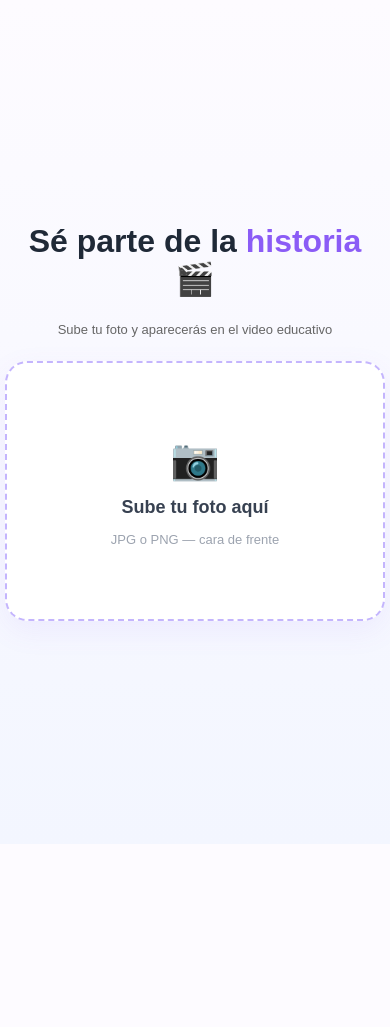
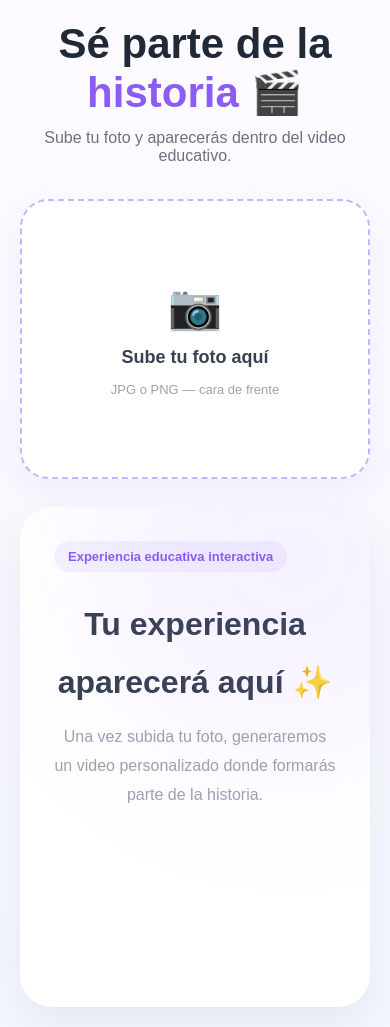
Before and after one commit to pxlxth/app_facefusion, a Flask app: template templates/index.html in a window 390 px wide. Before the commit the page ends 633 px from the top, so only its background shows below. Run offline with Flask 3, Linux system fonts and the light colour scheme; the template is opened without the code that fills it, so the values that code supplies are empty.

Commit message:
interfaz antes de flashcards

```diff
--- a/app.py
+++ b/app.py
@@ -2,6 +2,7 @@ import os
 import uuid
 import subprocess
 from flask import Flask, request, jsonify, send_from_directory, send_file
+from flask import render_template
 
 app = Flask(__name__)
 
@@ -16,7 +17,7 @@ os.makedirs(OUTPUT_DIR, exist_ok=True)
 
 @app.route("/")
 def index():
-    return send_from_directory(BASE_DIR, "index.html")
+    return render_template("index.html")
 
 @app.route("/procesar", methods=["POST"])
 def procesar():
--- a/templates/index.html
+++ b/templates/index.html
@@ -4,164 +4,343 @@
   <meta charset="UTF-8">
   <meta name="viewport" content="width=device-width, initial-scale=1.0">
   <title>FaceFusion Educativo</title>
+
   <style>
-    * { margin: 0; padding: 0; box-sizing: border-box; }
 
-    body {
-      background: linear-gradient(180deg, #fdfbff 0%, #f3f6ff 100%);
-      color: #1f2937;
-      font-family: Arial, sans-serif;
-      min-height: 100vh;
-      display: flex;
-      flex-direction: column;
-      align-items: center;
-      justify-content: center;
-      gap: 24px;
-      padding: 40px 20px;
+    *{
+      margin:0;
+      padding:0;
+      box-sizing:border-box;
     }
 
-    h1 {
-      font-size: 32px;
-      color: #1f2937;
-      text-align: center;
-      font-weight: 700;
+    body{
+      background:linear-gradient(180deg,#fdfbff 0%,#f3f6ff 100%);
+      color:#1f2937;
+      font-family:Arial,sans-serif;
+      min-height:100vh;
+      padding:40px;
     }
 
-    h1 span {
-      color: #8b5cf6;
+    .container{
+      max-width:1300px;
+      margin:auto;
+      display:flex;
+      flex-direction:column;
+      gap:34px;
     }
 
-    .upload-box {
-      width: 380px;
-      height: 260px;
-      border: 2px dashed #c4b5fd;
-      background: white;
-      border-radius: 22px;
-      display: flex;
-      flex-direction: column;
-      align-items: center;
-      justify-content: center;
-      gap: 14px;
-      cursor: pointer;
-      transition: all 0.25s ease;
-      position: relative;
-      overflow: hidden;
-      box-shadow: 0 10px 30px rgba(139, 92, 246, 0.08);
+    .header{
+      text-align:center;
     }
 
-    .upload-box:hover {
-      background: #faf7ff;
-      border-color: #8b5cf6;
-      transform: translateY(-2px);
-    }
-    .upload-box.has-image { border-style: solid; border-color: #4caf50; }
-    .upload-icon { font-size: 40px; }
-    .upload-box p {font-size: 18px;color: #374151;font-weight: 600;}
-    .upload-box span {font-size: 13px;color: #9ca3af;}
-
-    #preview-img {
-      width: 100%;
-      height: 100%;
-      object-fit: cover;
-      border-radius: 14px;
-      display: none;
-      position: absolute;
-      top: 0; left: 0;
+    .header h1{
+      font-size:42px;
+      margin-bottom:12px;
+      font-weight:700;
     }
 
-    input[type="file"] { display: none; }
-
-    .btn-procesar {
-      background: linear-gradient(135deg, #8b5cf6, #a78bfa);      color: white;
-      border: none;
-      padding: 14px 40px;
-      border-radius: 12px;
-      font-size: 16px;
-      cursor: pointer;
-      transition: background 0.2s, opacity 0.2s;
-      display: none;
+    .header span{
+      color:#8b5cf6;
     }
 
-    .btn-procesar:hover {transform: translateY(-1px);opacity: 0.95;}
-    .btn-procesar:disabled { opacity: 0.5; cursor: not-allowed; }
-
-    .estado {
-      font-size: 14px;
-      color: #888;
-      text-align: center;
-      display: none;
-      max-width: 380px;
-      line-height: 1.6;
+    .header p{
+      color:#6b7280;
+      font-size:16px;
     }
 
-    .progreso {
-      width: 380px;
-      height: 6px;
-      background: #e5e7eb;
-      border-radius: 6px;
-      overflow: hidden;
-      display: none;
+    .workspace{
+      display:flex;
+      gap:28px;
+      align-items:stretch;
+      justify-content:center;
+      transition:0.4s ease;
     }
 
-    .progreso-barra {
-      height: 100%;
-      width: 0%;
-      background: linear-gradient(90deg, #7c6aff, #a090ff);
-      border-radius: 6px;
-      animation: cargar 90s linear forwards;
+    .sidebar{
+      width:340px;
+      display:flex;
+      flex-direction:column;
+      gap:18px;
+      transition:0.4s ease;
     }
 
-    @keyframes cargar { to { width: 95%; } }
-
-    .resultado {
-      display: none;
-      flex-direction: column;
-      align-items: center;
-      gap: 16px;
+    .upload-box{
+      width:100%;
+      height:280px;
+      border:2px dashed #c4b5fd;
+      background:white;
+      border-radius:28px;
+      display:flex;
+      flex-direction:column;
+      align-items:center;
+      justify-content:center;
+      gap:14px;
+      cursor:pointer;
+      transition:0.3s ease;
+      position:relative;
+      overflow:hidden;
+      box-shadow:0 10px 30px rgba(139,92,246,0.08);
     }
 
-    .resultado video {
-      width: 380px;
-      border-radius: 16px;
-      background: #000;
-      box-shadow: 0 15px 35px rgba(0,0,0,0.08);
+    .upload-box.compact{
+      height:200px;
     }
 
-    .btn-descargar {
-      background: #4caf50;
-      color: white;
-      border: none;
-      padding: 12px 32px;
-      border-radius: 12px;
-      font-size: 15px;
-      cursor: pointer;
-      text-decoration: none;
-      display: inline-block;
+    .upload-box:hover{
+      background:#faf7ff;
+      border-color:#8b5cf6;
+      transform:translateY(-2px);
     }
 
-    .btn-descargar:hover { background: #43a047; }
+    .upload-box.has-image{
+      border-style:solid;
+      border-color:#8b5cf6;
+    }
 
-    .btn-nuevo {
-      background: transparent;
-      color: #7c6aff;
-      border: 1px solid #7c6aff;
-      padding: 10px 28px;
-      border-radius: 12px;
-      font-size: 14px;
-      cursor: pointer;
+    .upload-icon{
+      font-size:44px;
     }
+
+    .upload-box p{
+      font-size:18px;
+      color:#374151;
+      font-weight:600;
+    }
+
+    .upload-box span{
+      font-size:13px;
+      color:#9ca3af;
+    }
+
+    #preview-img{
+      width:100%;
+      height:100%;
+      object-fit:cover;
+      border-radius:24px;
+      display:none;
+      position:absolute;
+      top:0;
+      left:0;
+    }
+
+    input[type="file"]{
+      display:none;
+    }
+
+    .btn-procesar{
+      background:linear-gradient(135deg,#8b5cf6,#a78bfa);
+      color:white;
+      border:none;
+      padding:16px;
+      border-radius:16px;
+      font-size:16px;
+      cursor:pointer;
+      transition:0.25s ease;
+      display:none;
+      width:100%;
+      font-weight:600;
+    }
+
+    .btn-procesar:hover{
+      transform:translateY(-1px);
+      opacity:0.95;
+    }
+
+    .btn-procesar:disabled{
+      opacity:0.6;
+      cursor:not-allowed;
+    }
+
+    .video-section{
+      flex:1;
+      min-height:640px;
+      background:white;
+      border-radius:32px;
+      padding:34px;
+      display:flex;
+      flex-direction:column;
+      align-items:center;
+      justify-content:flex-start;
+      gap:24px;
+      box-shadow:0 15px 40px rgba(0,0,0,0.06);
+      transition:0.4s ease;
+      position:relative;
+      overflow:hidden;
+    }
+    .video-section::before{
+      content:'';
+      position:absolute;
+      width:400px;
+      height:400px;
+      background:rgba(139,92,246,0.08);
+      border-radius:50%;
+      top:-150px;
+      right:-120px;
+      filter:blur(80px);
+    }
+
+    .video-placeholder{
+      text-align:center;
+      color:#9ca3af;
+      line-height:1.8;
+      max-width:500px;
+    }
+
+    .video-placeholder h2{
+      color:#374151;
+      margin-bottom:12px;
+      font-size:32px;
+    }
+
+    .progreso{
+      width:100%;
+      max-width:650px;
+      height:8px;
+      background:#e5e7eb;
+      border-radius:10px;
+      overflow:hidden;
+      display:none;
+    }
+
+    .progreso-barra{
+      height:100%;
+      width:0%;
+      background:linear-gradient(90deg,#8b5cf6,#c4b5fd);
+      border-radius:10px;
+      animation:cargar 90s linear forwards;
+    }
+
+    @keyframes cargar{
+      to{
+        width:95%;
+      }
+    }
+
+    .estado{
+      font-size:15px;
+      color:#6b7280;
+      text-align:center;
+      display:none;
+      line-height:1.7;
+    }
+
+    .resultado{
+      display:none;
+      flex-direction:column;
+      align-items:center;
+      gap:18px;
+      width:100%;
+    }
+
+    .resultado video{
+
+      width:100%;
+      max-width:620px;
+      max-height: 70vh;
+      border-radius:28px;
+      background:black;
+      box-shadow:0 15px 35px rgba(0,0,0,0.08);
+    }
+    #video-original{
+      width:100%;
+      max-width:620px;
+      max-height:70vh;
+      border-radius:28px;
+      opacity:0.95;
+      object-fit:cover;
+      box-shadow:0 15px 35px rgba(0,0,0,0.08);
+      transition:opacity 0.4s ease;
+    }
+
+    .btn-descargar{
+      background:linear-gradient(135deg,#8b5cf6,#a78bfa);      color:white;
+      border:none;
+      padding:14px 34px;
+      border-radius:16px;
+      font-size:15px;
+      cursor:pointer;
+      text-decoration:none;
+      font-weight:600;
+    }
+
+   .btn-descargar:hover{
+      opacity:0.95;
+    }
+
+    .btn-nuevo{
+      background:transparent;
+      color:#8b5cf6;
+      border:1px solid #c4b5fd;
+      padding:12px 28px;
+      border-radius:14px;
+      cursor:pointer;
+    }
+
+
+    @media(max-width:980px){
+
+      body{
+        padding:20px;
+      }
+
+      .workspace{
+        flex-direction:column;
+      }
+
+      .sidebar{
+        width:100%;
+      }
+
+      .video-section{
+        min-height:500px;
+      }
+      .video-label{
+        align-self:flex-start;
+        font-size:13px;
+        color:#8b5cf6;
+        background:#f5f3ff;
+        padding:8px 14px;
+        border-radius:999px;
+        font-weight:600;
+      }
+
+    }
+
   </style>
 </head>
+
 <body>
 
+<div class="container">
+
+  <div class="header">
     <h1>Sé parte de la <span>historia</span> 🎬</h1>
-  <p style="color:#666;font-size:13px;text-align:center;">Sube tu foto y aparecerás en el video educativo</p>
+
+    <p>
+      Sube tu foto y aparecerás dentro del video educativo.
+    </p>
+  </div>
+
+  <div class="workspace">
+
+    <div class="sidebar">
 
       <label class="upload-box" for="foto-input" id="upload-box">
+
         <img id="preview-img" alt="preview">
-    <div class="upload-icon" id="upload-icon">📷</div>
-    <p id="upload-text">Sube tu foto aquí</p>
-    <span id="upload-sub">JPG o PNG — cara de frente</span>
+
+        <div class="upload-icon" id="upload-icon">
+          📷
+        </div>
+
+        <p id="upload-text">
+          Sube tu foto aquí
+        </p>
+
+        <span id="upload-sub">
+          JPG o PNG — cara de frente
+        </span>
+
       </label>
 
       <input type="file" id="foto-input" accept="image/*">
@@ -170,99 +349,202 @@
         ✨ Generar mi video
       </button>
 
+    </div>
+
+    <div class="video-section">
+      <div class="video-label">
+        Experiencia educativa interactiva
+      </div>
+
+              <video
+          id="video-original"
+          autoplay
+          muted
+          loop
+          playsinline
+          style="display:none;"
+        >
+          <source src="/static/videos/video_base.mp4" type="video/mp4">
+        </video>
+
+      <div class="video-placeholder" id="video-placeholder">
+
+        <h2>
+          Tu experiencia aparecerá aquí ✨
+        </h2>
+
+        <p>
+          Una vez subida tu foto, generaremos un video personalizado donde formarás parte de la historia.
+        </p>
+
+      </div>
+
       <div class="progreso" id="progreso">
         <div class="progreso-barra"></div>
       </div>
 
       <p class="estado" id="estado">
-    ⏳ Procesando tu video...<br>
-    <small>Esto puede tardar varios minutos, no cierres esta página.</small>
+        ⏳ Convirtiendote en el protagonista...<br>
+        <small>
+          Esto puede tardar algunos minutos.
+        </small>
       </p>
 
       <div class="resultado" id="resultado">
+
         <video id="video-resultado" controls></video>
-    <a class="btn-descargar" id="btn-descargar" download="mi_video.mp4">⬇ Descargar video</a>
-    <button class="btn-nuevo" onclick="reiniciar()">Intentar con otra foto</button>
+
+        <a class="btn-descargar" id="btn-descargar" download="mi_video.mp4">
+          ⬇ Descargar video
+        </a>
+
+        <button class="btn-nuevo" onclick="reiniciar()">
+          Intentar con otra foto
+        </button>
+
+      </div>
+
+    </div>
+
+  </div>
+
 </div>
 
 <script>
+
 let archivoFoto = null;
 
-    document.getElementById('foto-input').addEventListener('change', function(e) {
+document.getElementById('foto-input').addEventListener('change', function(e){
+
   const file = e.target.files[0];
-      if (!file) return;
+
+  if(!file) return;
+
   archivoFoto = file;
 
   const reader = new FileReader();
-      reader.onload = function(ev) {
+
+  reader.onload = function(ev){
+
     const img = document.getElementById('preview-img');
+
     img.src = ev.target.result;
     img.style.display = 'block';
+
     document.getElementById('upload-icon').style.display = 'none';
     document.getElementById('upload-text').style.display = 'none';
     document.getElementById('upload-sub').style.display = 'none';
+
     document.getElementById('upload-box').classList.add('has-image');
-        document.getElementById('btn-procesar').style.display = 'inline-block';
+    document.getElementById('upload-box').classList.add('compact');
+
+    document.getElementById('btn-procesar').style.display = 'block';
   };
+
   reader.readAsDataURL(file);
+
 });
 
-    async function procesar() {
-      if (!archivoFoto) return;
+async function procesar(){
+
+  if(!archivoFoto) return;
 
   const btn = document.getElementById('btn-procesar');
+
   btn.disabled = true;
-      btn.textContent = 'Enviando...';
+  btn.textContent = 'Generando...';
 
   document.getElementById('estado').style.display = 'block';
   document.getElementById('progreso').style.display = 'block';
-
+  document.getElementById('video-placeholder').style.display = 'none';
+  document.getElementById('video-original').style.display = 'block';
   const formData = new FormData();
   formData.append('foto', archivoFoto);
 
-      try {
-        const res = await fetch('/procesar', { method: 'POST', body: formData });
+  try{
+
+    const res = await fetch('/procesar', {
+      method:'POST',
+      body:formData
+    });
+
     const data = await res.json();
 
-        if (data.success) {
+    if(data.success){
+
       const videoUrl = `/resultado/${data.video_id}`;
+
       const videoEl = document.getElementById('video-resultado');
+
       const descarga = document.getElementById('btn-descargar');
 
       videoEl.src = videoUrl;
+
       descarga.href = videoUrl;
 
       document.getElementById('estado').style.display = 'none';
+
       document.getElementById('progreso').style.display = 'none';
+
+      document.getElementById('video-original').style.display = 'none';
+
+
+      document.getElementById('resultado').style.display = 'flex';
+
       document.getElementById('btn-procesar').style.display = 'none';
-          document.getElementById('resultado').style.display = 'flex';
-        } else {
+
+      btn.style.display = 'none';
+
+      btn.textContent = '✨ Generar mi video';
+    }else{
+
       alert('Error: ' + (data.error || 'Algo salió mal'));
+
       btn.disabled = false;
       btn.textContent = '✨ Generar mi video';
+
     }
-      } catch (err) {
+
+  }catch(err){
+
     alert('Error de conexión con el servidor');
+
     btn.disabled = false;
     btn.textContent = '✨ Generar mi video';
-      }
+
   }
 
-    function reiniciar() {
+}
+
+function reiniciar(){
+
   archivoFoto = null;
+
   document.getElementById('preview-img').style.display = 'none';
+
   document.getElementById('upload-icon').style.display = 'block';
   document.getElementById('upload-text').style.display = 'block';
   document.getElementById('upload-sub').style.display = 'block';
+
   document.getElementById('upload-box').classList.remove('has-image');
+  document.getElementById('upload-box').classList.remove('compact');
+
   document.getElementById('btn-procesar').style.display = 'none';
   document.getElementById('btn-procesar').disabled = false;
   document.getElementById('btn-procesar').textContent = '✨ Generar mi video';
+
   document.getElementById('resultado').style.display = 'none';
+
   document.getElementById('estado').style.display = 'none';
+
   document.getElementById('progreso').style.display = 'none';
+
+  document.getElementById('video-placeholder').style.display = 'block';
+
   document.getElementById('foto-input').value = '';
+
 }
+
 </script>
 
 </body>
```
Lines whose indentation alone changed are shown as unchanged.
